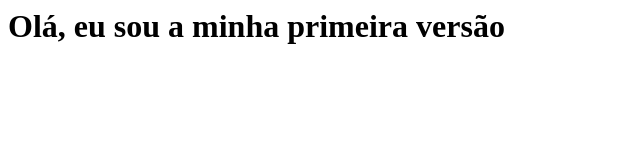
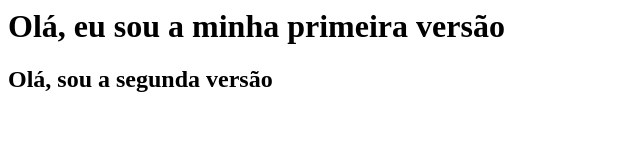
Before and after one commit to cadu-nunes/CENT, a plain HTML site: page index.html in a window 1280 px wide. Shown: the whole page, without its empty margins (0-640 px from the left). Drawn offline with Linux system fonts and the light colour scheme.

Commit message:
criei uma h2

```diff
--- a/index.html
+++ b/index.html
@@ -1 +1,2 @@
 <h1>Olá, eu sou a minha primeira versão</h1>
+<h2>Olá, sou a segunda versão</h2>
```
